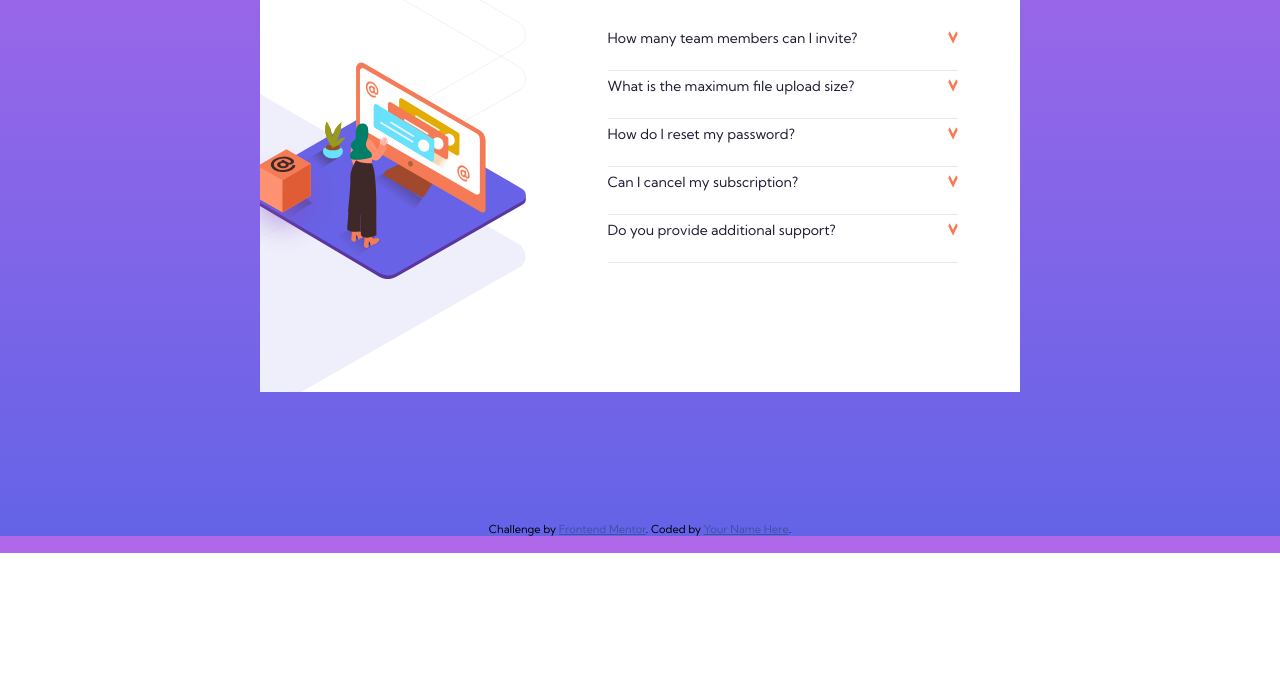
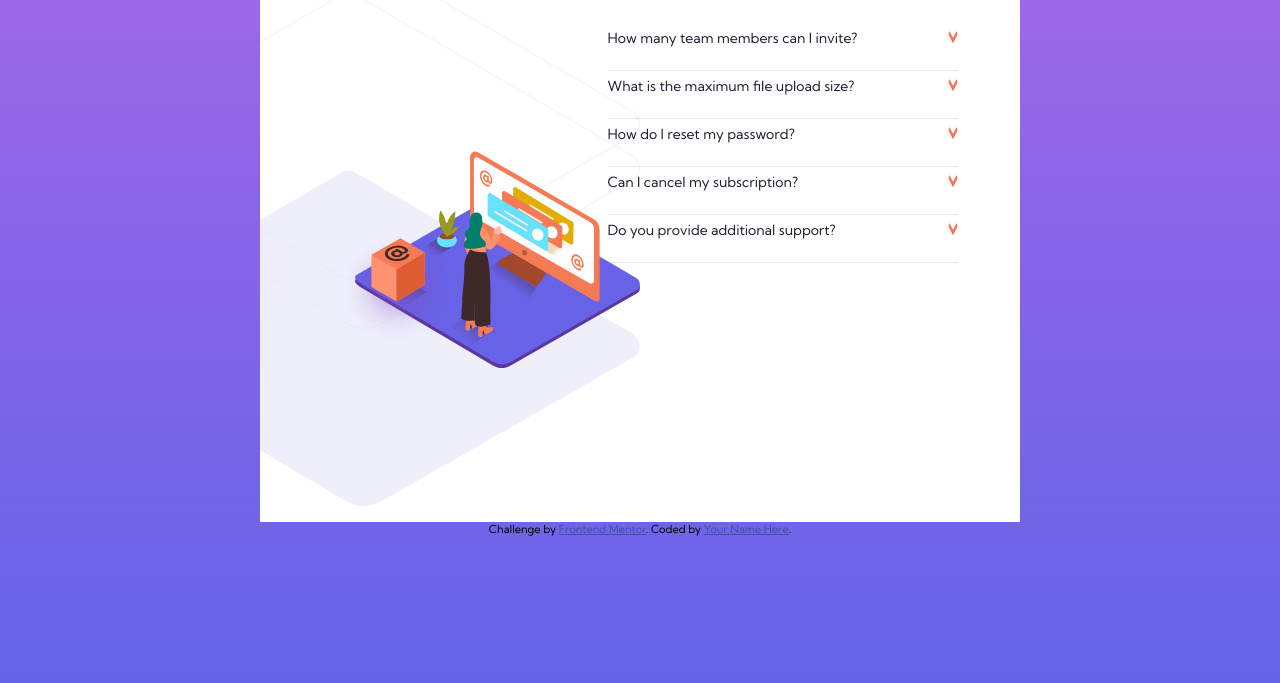
Before and after one commit to hermannleboss/frontendmentor-faq-accordion-card-main, a website built with webpack: page src/index.html in a window 1280 px wide. Shown: the part 247-930 px from the top of the page. Before the commit the page ends 800 px from the top, so only its background shows below. Built offline with nearby package versions, Linux system fonts and the light colour scheme.

Commit message:
config off webpack ok and update off somme style

```diff
--- a/src/index.html
+++ b/src/index.html
@@ -23,31 +23,13 @@
     </style>
 </head>
 <body>
+
+<div class="main">
     <div class="grid grid__col--2 card">
         <div class="card__illustration">
             <img src="images/bg-pattern-desktop.svg" alt="" class="card__illustration__bg">
             <img src="images/illustration-woman-online-desktop.svg" alt="" class="card__illustration__woman">
             <img src="images/illustration-box-desktop.svg" alt="" class="card__illustration__box">
-        <!--
-        <img src="images/bg-pattern-desktop.svg" alt="" style="width: 100%;
-        position: absolute;
-            width: 964px;
-            height: 944px;
-            left: -376px;
-            top: -194px;
-
-            ">
-        <img src="images/illustration-woman-online-desktop.svg" alt="" style="width: 100%;
-        position: absolute;
-            width: 472px;
-            height: 359px;
-            left: 184px;
-            top: 170px;">
-        <img src="images/illustration-box-desktop.svg" alt="" style="width: 40% ;
-        position: absolute;
-            width: 110px;
-            left: 220.93px;
-            top: 345.12px;">-->
         </div>
         <div class="card__content">
             <h1>FAQ</h1>
@@ -97,10 +79,10 @@
             </div>
         </div>
     </div>
-
     <div class="attribution">
         Challenge by <a href="https://www.frontendmentor.io?ref=challenge" target="_blank">Frontend Mentor</a>.
         Coded by <a href="#">Your Name Here</a>.
     </div>
+</div>
 </body>
 </html>
--- a/src/sass/base/_base.scss
+++ b/src/sass/base/_base.scss
@@ -1,11 +1,12 @@
 * {
   margin: 0;
   padding: 0;
-  box-sizing: border-box;
 }
-body{
+.main{
+  padding: 130px 260px 0px 260px;
   background: linear-gradient(180deg, $color-primary 0%, $color-secondary 100%);
   font-size: 12px;
+  min-height: 100vh;
 }
 input {
   display: none;
--- a/src/sass/layout/_card.scss
+++ b/src/sass/layout/_card.scss
@@ -1,8 +1,6 @@
 
 .card{
-  min-height: 100%;
   background-color: white;
-  margin: 130px 260px;
   padding: 65px 95px;
   max-height: 509px;
   overflow: hidden;
@@ -10,7 +8,6 @@
     background-image: url("../images/bg-pattern-desktop.svg");
     background-repeat: no-repeat;
     background-position: right bottom;*/
-    position: relative;
     left: -40%;
     top: -10%;
     &__bg{
--- a/webpack.config.js
+++ b/webpack.config.js
@@ -34,7 +34,9 @@ module.exports = {
         filename: '[name].bundle.js',
         path: path.resolve(__dirname, 'dist'),
         clean: true,
-        publicPath: './',
+        publicPath: process.env.NODE_ENV !== "production"
+            ? '/'
+            : './',
     },
     optimization: {
         runtimeChunk: 'single',
```
Also changed, not shown: dist/index.css, dist/index.html. Lines whose indentation alone changed are shown as unchanged.
